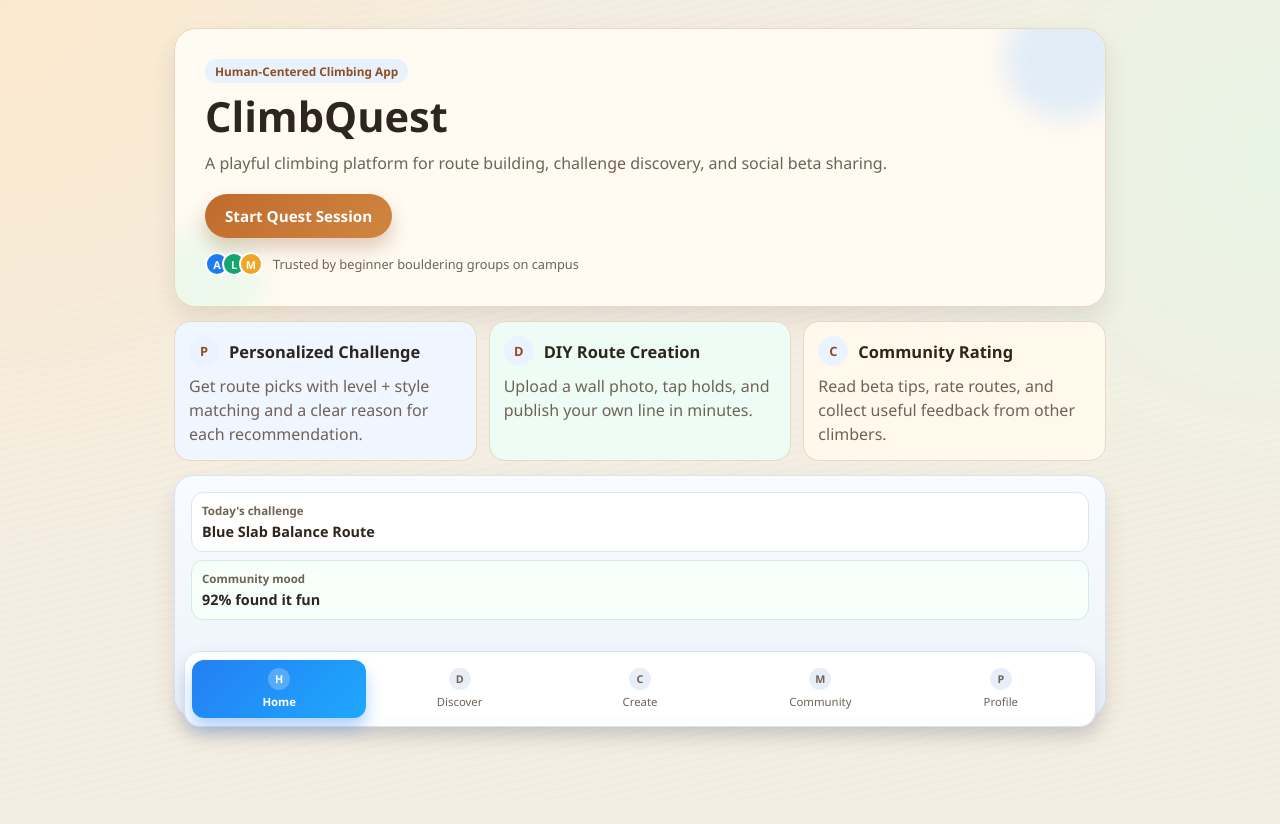
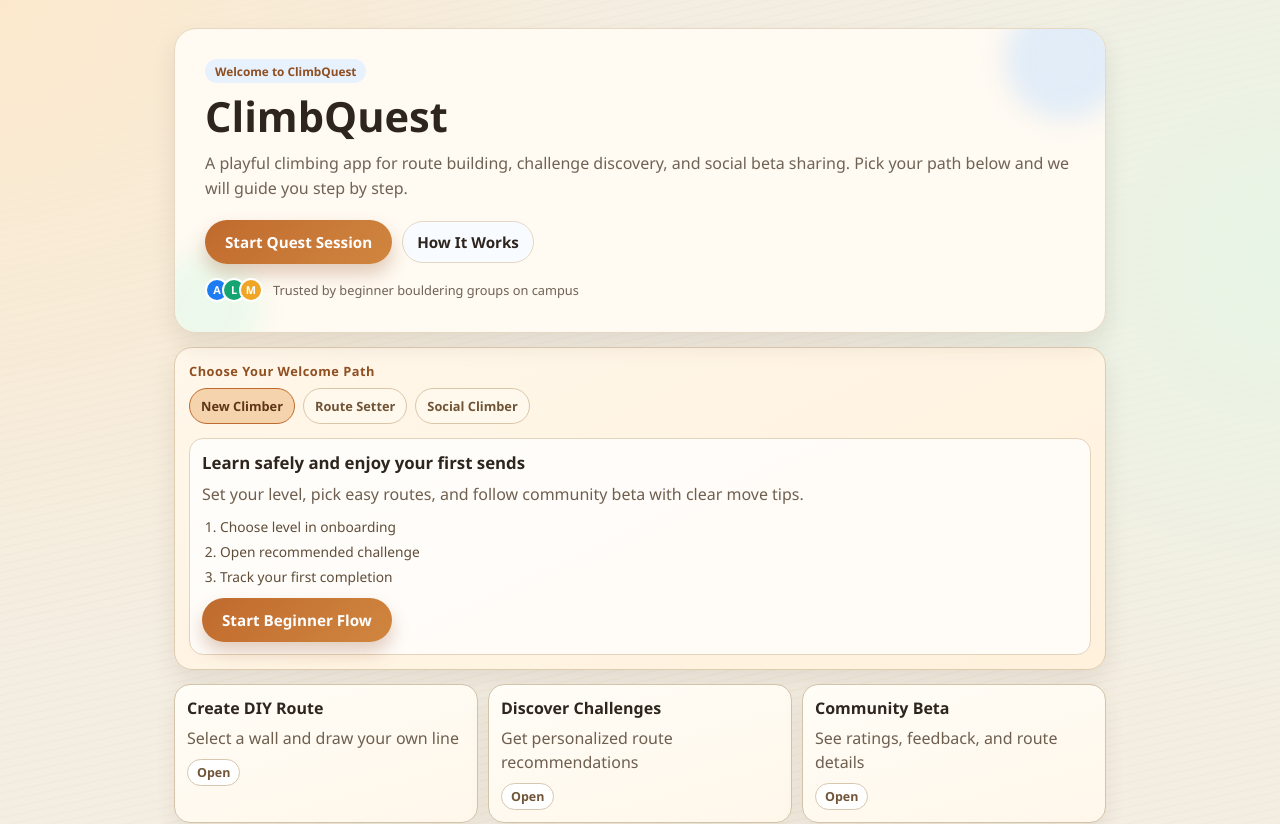
Before and after one commit to XYMMM000/CPT208-coursework, a React (Vite) app in the folder demo/: page / in a window 1280 px wide. Shown: the top 824 px of the page. Before the commit the page ends 800 px from the top, so only its background shows below. Built offline with nearby package versions, Linux system fonts and the light colour scheme; no server answers.

Commit message:
create web app

```diff
--- a/demo/src/pages/LandingPage.jsx
+++ b/demo/src/pages/LandingPage.jsx
@@ -1,54 +1,100 @@
+import { useMemo, useState } from "react";
+import { Link } from "react-router-dom";
 import BottomNavPreview from "../components/ui/BottomNavPreview";
-import FeatureCard from "../components/ui/FeatureCard";
-import { Link } from "react-router-dom";
 
-// Data is kept separate from JSX to make the component easier for beginners to edit.
+const welcomeTracks = [
+  {
+    id: "new",
+    label: "New Climber",
+    title: "Learn safely and enjoy your first sends",
+    description:
+      "Set your level, pick easy routes, and follow community beta with clear move tips.",
+    steps: ["Choose level in onboarding", "Open recommended challenge", "Track your first completion"],
+    ctaLabel: "Start Beginner Flow",
+    ctaLink: "/onboarding"
+  },
+  {
+    id: "setter",
+    label: "Route Setter",
+    title: "Design and publish your own route line",
+    description:
+      "Pick a wall, zoom in, outline holds manually, then save and share your route with the community.",
+    steps: ["Select wall photo", "Outline hold contours", "Publish to community feed"],
+    ctaLabel: "Build My Route",
+    ctaLink: "/onboarding"
+  },
+  {
+    id: "social",
+    label: "Social Climber",
+    title: "Discover trending routes and exchange beta",
+    description:
+      "Search route feed, open route details, rate and comment, then save your favorites for next session.",
+    steps: ["Open community feed", "Filter by style and level", "Save and rate useful routes"],
+    ctaLabel: "Join Community",
+    ctaLink: "/onboarding"
+  }
+];
+
+const quickLinks = [
+  { label: "Create DIY Route", description: "Select a wall and draw your own line", to: "/onboarding" },
+  { label: "Discover Challenges", description: "Get personalized route recommendations", to: "/onboarding" },
+  { label: "Community Beta", description: "See ratings, feedback, and route details", to: "/onboarding" }
+];
+
 const landingFeatures = [
   {
     icon: "P",
-    tone: "primary",
     title: "Personalized Challenge",
     description:
-      "Get route picks with level + style matching and a clear reason for each recommendation."
+      "Get route picks with level + style matching and a clear reason for each recommendation.",
+    to: "/onboarding"
   },
   {
     icon: "D",
-    tone: "mint",
     title: "DIY Route Creation",
     description:
-      "Upload a wall photo, tap holds, and publish your own line in minutes."
+      "Choose a wall, zoom in, trace hold contours, and publish your own line in minutes.",
+    to: "/onboarding"
   },
   {
     icon: "C",
-    tone: "sun",
     title: "Community Rating",
     description:
-      "Read beta tips, rate routes, and collect useful feedback from other climbers."
+      "Read beta tips, rate routes, and collect useful feedback from other climbers.",
+    to: "/onboarding"
   }
 ];
 
 export default function LandingPage() {
+  const [activeTrackId, setActiveTrackId] = useState("new");
+  const activeTrack = useMemo(
+    () => welcomeTracks.find((track) => track.id === activeTrackId) || welcomeTracks[0],
+    [activeTrackId]
+  );
+
   return (
     <div className="cq-landing-page">
-      {/* Hero section: first thing users see when they open the app */}
       <section className="cq-hero-card">
         <div className="cq-hero-glow cq-hero-glow-blue" aria-hidden="true" />
         <div className="cq-hero-glow cq-hero-glow-green" aria-hidden="true" />
 
-        <p className="cq-eyebrow">Human-Centered Climbing App</p>
+        <p className="cq-eyebrow">Welcome to ClimbQuest</p>
         <h1>ClimbQuest</h1>
 
         <p className="cq-subtitle">
-          A playful climbing platform for route building, challenge discovery,
-          and social beta sharing.
+          A playful climbing app for route building, challenge discovery, and social beta sharing.
+          Pick your path below and we will guide you step by step.
         </p>
 
-        {/* Primary call-to-action */}
-        <Link className="cq-primary-btn" to="/onboarding">
-          Start Quest Session
-        </Link>
+        <div className="cq-hero-cta-row">
+          <Link className="cq-primary-btn" to="/onboarding">
+            Start Quest Session
+          </Link>
+          <a className="cq-secondary-btn cq-hero-secondary-btn" href="#how-it-works">
+            How It Works
+          </a>
+        </div>
 
-        {/* Small social proof row to build trust quickly */}
         <div className="cq-social-proof" aria-label="Social proof">
           <div className="cq-avatar-group" aria-hidden="true">
             <span>A</span>
@@ -59,21 +105,63 @@ export default function LandingPage() {
         </div>
       </section>
 
-      {/* Feature cards highlight the 3 core app ideas */}
-      <section className="cq-feature-grid" aria-label="Core features">
-        {landingFeatures.map((feature, index) => (
-          <FeatureCard
-            key={feature.title}
-            icon={feature.icon}
-            tone={feature.tone}
-            title={feature.title}
-            description={feature.description}
-            delay={index * 80}
-          />
+      <section className="cq-welcome-tracks" id="how-it-works">
+        <p className="cq-page-eyebrow">Choose Your Welcome Path</p>
+        <div className="cq-welcome-track-tabs" role="tablist" aria-label="Welcome path tabs">
+          {welcomeTracks.map((track) => (
+            <button
+              key={track.id}
+              type="button"
+              role="tab"
+              className={`cq-welcome-track-tab ${
+                activeTrackId === track.id ? "cq-welcome-track-tab-active" : ""
+              }`}
+              onClick={() => setActiveTrackId(track.id)}
+              aria-selected={activeTrackId === track.id}
+            >
+              {track.label}
+            </button>
+          ))}
+        </div>
+
+        <article className="cq-welcome-track-panel" role="tabpanel">
+          <h3>{activeTrack.title}</h3>
+          <p>{activeTrack.description}</p>
+          <ol className="cq-welcome-step-list">
+            {activeTrack.steps.map((step) => (
+              <li key={step}>{step}</li>
+            ))}
+          </ol>
+          <Link className="cq-primary-btn cq-welcome-track-cta" to={activeTrack.ctaLink}>
+            {activeTrack.ctaLabel}
+          </Link>
+        </article>
+      </section>
+
+      <section className="cq-welcome-quick-grid" aria-label="Quick start links">
+        {quickLinks.map((item) => (
+          <Link key={item.label} className="cq-welcome-quick-card" to={item.to}>
+            <h3>{item.label}</h3>
+            <p>{item.description}</p>
+            <span className="cq-welcome-quick-arrow">Open</span>
+          </Link>
         ))}
       </section>
 
-      {/* Phone-style preview helps users understand the mobile experience */}
+      <section className="cq-feature-grid" aria-label="Core features">
+        {landingFeatures.map((feature) => (
+          <Link key={feature.title} className="cq-feature-link-card" to={feature.to}>
+            <article className="cq-feature-card cq-feature-card-ink">
+              <div className="cq-feature-header">
+                <span className="cq-feature-icon">{feature.icon}</span>
+                <h3>{feature.title}</h3>
+              </div>
+              <p>{feature.description}</p>
+            </article>
+          </Link>
+        ))}
+      </section>
+
       <BottomNavPreview />
     </div>
   );
--- a/demo/src/styles/climbquest.css
+++ b/demo/src/styles/climbquest.css
@@ -1361,6 +1361,19 @@ a {
   line-height: 1.6;
 }
 
+.cq-hero-cta-row {
+  display: flex;
+  flex-wrap: wrap;
+  gap: 10px;
+  align-items: center;
+}
+
+.cq-hero-secondary-btn {
+  margin-top: 18px;
+  border-color: #d7c7ae;
+  background: rgba(255, 255, 255, 0.72);
+}
+
 .cq-primary-btn {
   display: inline-flex;
   position: relative;
@@ -1437,6 +1450,10 @@ a {
   gap: 12px;
 }
 
+.cq-feature-link-card {
+  text-decoration: none;
+}
+
 .cq-feature-card {
   background: var(--cq-surface-soft);
   border: 1px solid var(--cq-border);
@@ -1490,6 +1507,120 @@ a {
   margin: 8px 0 0;
   color: var(--cq-text-soft);
   line-height: 1.5;
+}
+
+.cq-feature-card-ink {
+  background: linear-gradient(145deg, #fff9ee, #fff4e2);
+}
+
+.cq-welcome-tracks {
+  margin-top: 14px;
+  border: 1px solid #ddccb0;
+  border-radius: 18px;
+  background: linear-gradient(155deg, #fff7ea 0%, #fff1dc 100%);
+  padding: 14px;
+  box-shadow: 0 12px 24px rgba(76, 53, 32, 0.1);
+}
+
+.cq-welcome-track-tabs {
+  margin-top: 6px;
+  display: flex;
+  gap: 8px;
+  overflow-x: auto;
+  padding-bottom: 4px;
+}
+
+.cq-welcome-track-tab {
+  border: 1px solid #dbc6a8;
+  border-radius: 999px;
+  padding: 8px 11px;
+  font: inherit;
+  font-size: 0.8rem;
+  font-weight: 700;
+  color: #705437;
+  background: #fff8ec;
+  white-space: nowrap;
+}
+
+.cq-welcome-track-tab-active {
+  border-color: #c06a2e;
+  background: #f4d3ad;
+  color: #5f3618;
+}
+
+.cq-welcome-track-panel {
+  margin-top: 10px;
+  border: 1px solid #e4d3bb;
+  border-radius: 14px;
+  background: rgba(255, 255, 255, 0.78);
+  padding: 12px;
+}
+
+.cq-welcome-track-panel h3 {
+  margin: 0;
+  font-size: 1.05rem;
+}
+
+.cq-welcome-track-panel p {
+  margin: 8px 0 0;
+  color: #6f5f4f;
+  line-height: 1.55;
+}
+
+.cq-welcome-step-list {
+  margin: 10px 0 0;
+  padding-left: 18px;
+  display: grid;
+  gap: 6px;
+  color: #5f4d39;
+  font-size: 0.86rem;
+}
+
+.cq-welcome-track-cta {
+  margin-top: 12px;
+}
+
+.cq-welcome-quick-grid {
+  margin-top: 14px;
+  display: grid;
+  gap: 10px;
+}
+
+.cq-welcome-quick-card {
+  border: 1px solid #d3c3a9;
+  border-radius: 16px;
+  background: linear-gradient(165deg, #fffdf7, #fff7ea);
+  padding: 12px;
+  box-shadow: 0 10px 20px rgba(58, 44, 31, 0.08);
+  transition: transform 180ms ease, box-shadow 180ms ease;
+}
+
+.cq-welcome-quick-card:hover {
+  transform: translateY(-2px);
+  box-shadow: 0 14px 26px rgba(58, 44, 31, 0.12);
+}
+
+.cq-welcome-quick-card h3 {
+  margin: 0;
+  font-size: 1rem;
+}
+
+.cq-welcome-quick-card p {
+  margin: 7px 0 0;
+  color: #6e5f4f;
+  line-height: 1.5;
+}
+
+.cq-welcome-quick-arrow {
+  margin-top: 9px;
+  display: inline-block;
+  border-radius: 999px;
+  border: 1px solid #d7c7ae;
+  background: #fff;
+  padding: 4px 9px;
+  font-size: 0.78rem;
+  font-weight: 700;
+  color: #71553a;
 }
 
 .cq-nav-mock {
@@ -1753,6 +1884,10 @@ a {
     grid-template-columns: repeat(3, minmax(0, 1fr));
   }
 
+  .cq-welcome-quick-grid {
+    grid-template-columns: repeat(3, minmax(0, 1fr));
+  }
+
   .cq-onboarding-page {
     max-width: 620px;
     padding: 30px 24px;
```
